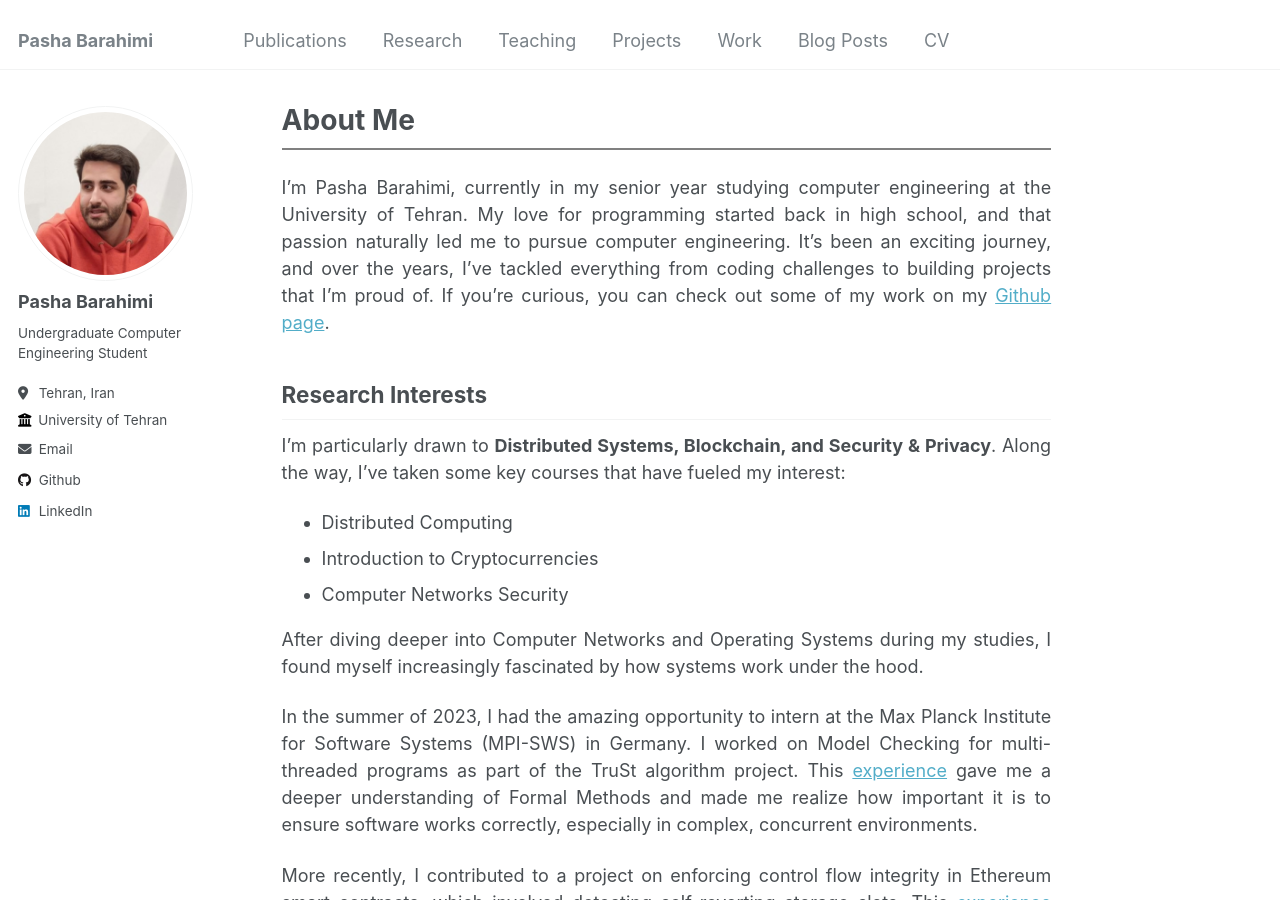
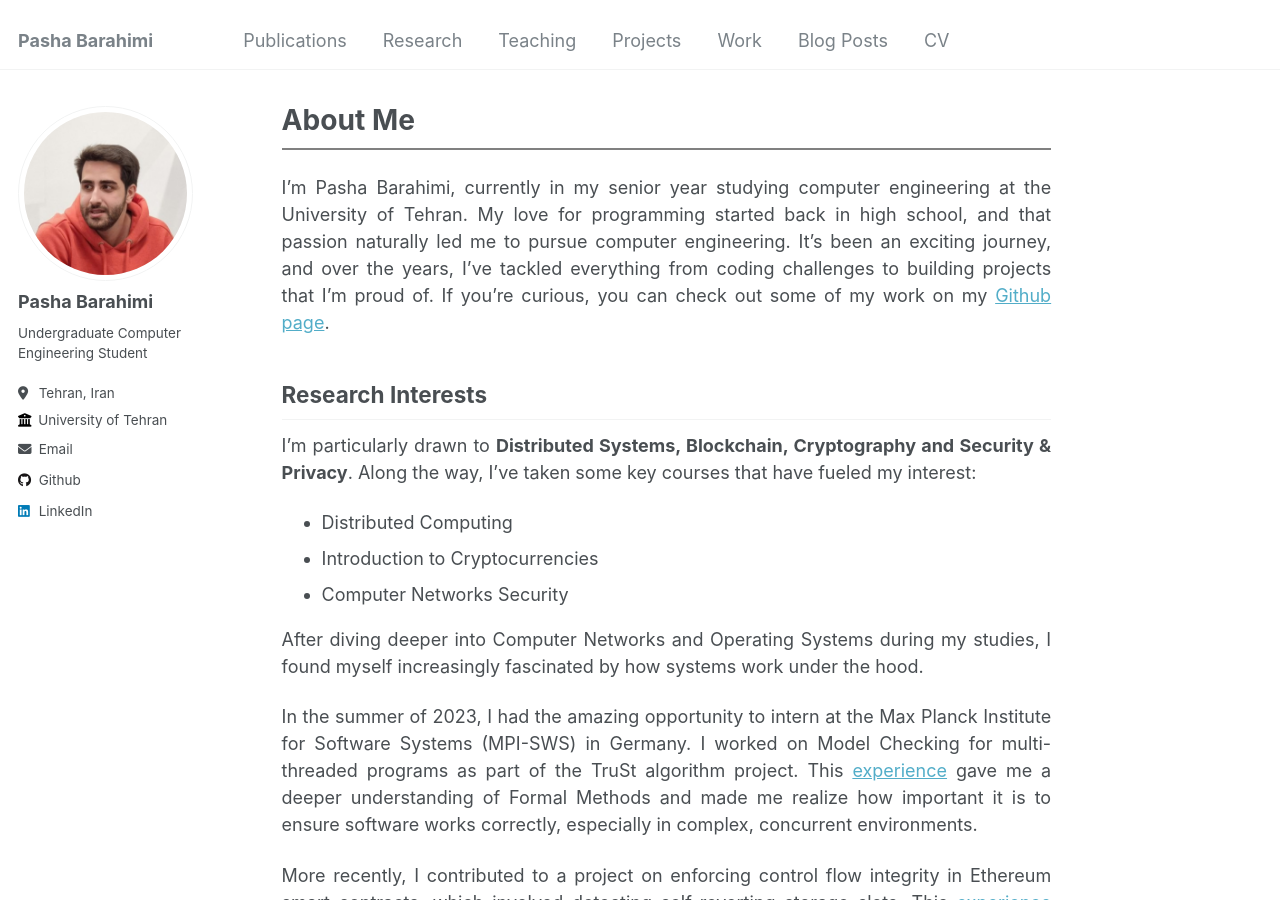
Before and after one commit to PashaBarahimi/PashaBarahimi.github.io, a Jekyll site: the page built from _pages/about.md, in a window 1280 px wide and 900 px high. Built offline with Jekyll 4.4.1, drawn with Linux system fonts in a browser that asks for light colours.

Commit message:
Update research interests

```diff
--- a/_pages/about.md
+++ b/_pages/about.md
@@ -11,7 +11,7 @@ I’m Pasha Barahimi, currently in my senior year studying computer engineering
 
 ## Research Interests
 
-I’m particularly drawn to **Distributed Systems, Blockchain, and Security & Privacy**. Along the way, I’ve taken some key courses that have fueled my interest:
+I’m particularly drawn to **Distributed Systems, Blockchain, Cryptography and Security & Privacy**. Along the way, I’ve taken some key courses that have fueled my interest:
 
 - Distributed Computing
 - Introduction to Cryptocurrencies
```
Also changed, not shown: _pages/cv.md (+1 -1 lines), 1 other file.
